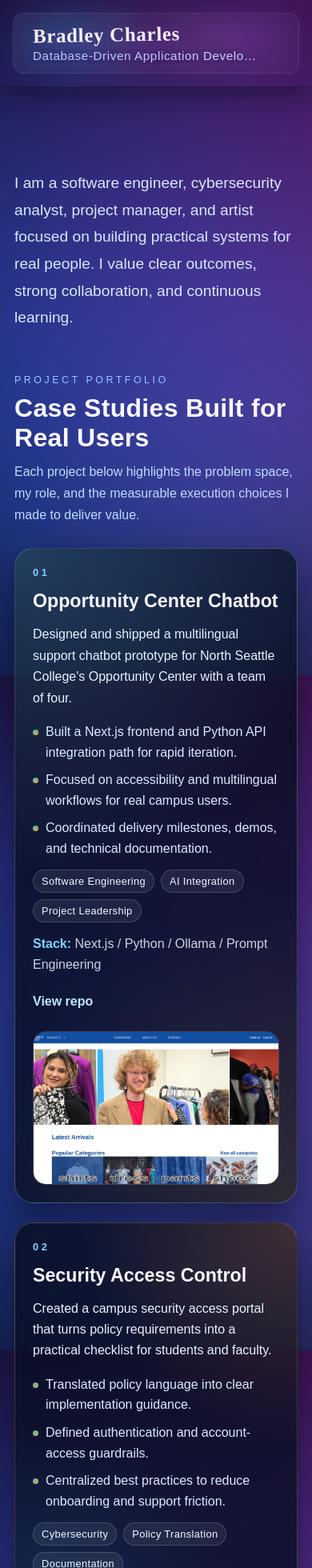
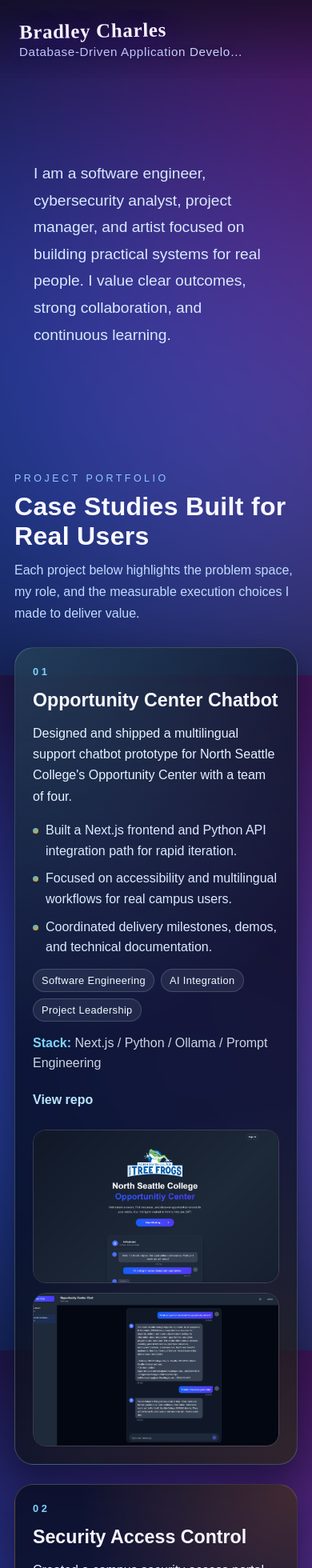
Before and after one commit to BradleyCharles/ProjectBradley, a Next.js app: page / in a window 390 px wide. Shown: the top 1960 px of the page at 80% size. Built offline with nearby package versions, Linux system fonts and the light colour scheme.

Commit message:
Add TiltImage and Lightbox components with responsive styles; refactor navbar and page styles for improved layout

```diff
--- /dev/null
+++ b/src/app/Lightbox.tsx
@@ -0,0 +1,89 @@
+"use client";
+
+import Image from "next/image";
+import { useEffect, useCallback } from "react";
+import styles from "./Lightbox.module.css";
+
+type Props = {
+  images: string[];
+  index: number;
+  projectName: string;
+  onClose: () => void;
+  onNavigate: (index: number) => void;
+};
+
+export default function Lightbox({
+  images,
+  index,
+  projectName,
+  onClose,
+  onNavigate,
+}: Props) {
+  const prev = () => onNavigate((index - 1 + images.length) % images.length);
+  const next = () => onNavigate((index + 1) % images.length);
+
+  const handleKeyDown = useCallback(
+    (e: KeyboardEvent) => {
+      if (e.key === "Escape") onClose();
+      if (e.key === "ArrowRight") next();
+      if (e.key === "ArrowLeft") prev();
+    },
+    // eslint-disable-next-line react-hooks/exhaustive-deps
+    [onClose, index, images.length]
+  );
+
+  useEffect(() => {
+    document.addEventListener("keydown", handleKeyDown);
+    document.body.style.overflow = "hidden";
+    return () => {
+      document.removeEventListener("keydown", handleKeyDown);
+      document.body.style.overflow = "";
+    };
+  }, [handleKeyDown]);
+
+  return (
+    <div
+      className={styles.backdrop}
+      onClick={onClose}
+      role="dialog"
+      aria-modal="true"
+      aria-label={`${projectName} image viewer`}
+    >
+      <button className={styles.close} onClick={onClose} aria-label="Close image viewer">
+        ×
+      </button>
+
+      <div className={styles.imageWrap} onClick={(e) => e.stopPropagation()}>
+        <Image
+          src={images[index]}
+          alt={`${projectName} preview ${index + 1} of ${images.length}`}
+          fill
+          className={styles.image}
+          sizes="90vw"
+        />
+      </div>
+
+      {images.length > 1 && (
+        <>
+          <button
+            className={`${styles.nav} ${styles.navPrev}`}
+            onClick={(e) => { e.stopPropagation(); prev(); }}
+            aria-label="Previous image"
+          >
+            ‹
+          </button>
+          <button
+            className={`${styles.nav} ${styles.navNext}`}
+            onClick={(e) => { e.stopPropagation(); next(); }}
+            aria-label="Next image"
+          >
+            ›
+          </button>
+          <p className={styles.counter} onClick={(e) => e.stopPropagation()}>
+            {index + 1} / {images.length}
+          </p>
+        </>
+      )}
+    </div>
+  );
+}
--- /dev/null
+++ b/src/app/TiltImage.module.css
@@ -0,0 +1,5 @@
+.tilt {
+  transform-style: preserve-3d;
+  will-change: transform;
+  border-radius: 16px;
+}
--- /dev/null
+++ b/src/app/TiltImage.tsx
@@ -0,0 +1,43 @@
+"use client";
+
+import { useRef, MouseEvent } from "react";
+import styles from "./TiltImage.module.css";
+
+type Props = {
+  children: React.ReactNode;
+  className?: string;
+};
+
+export default function TiltImage({ children, className }: Props) {
+  const ref = useRef<HTMLDivElement>(null);
+
+  const handleMouseMove = (e: MouseEvent<HTMLDivElement>) => {
+    const el = ref.current;
+    if (!el) return;
+
+    const { left, top, width, height } = el.getBoundingClientRect();
+    const x = (e.clientX - left) / width - 0.5;   // -0.5 to 0.5
+    const y = (e.clientY - top) / height - 0.5;   // -0.5 to 0.5
+
+    el.style.transform = `perspective(700px) rotateY(${x * 22}deg) rotateX(${-y * 14}deg) scale(1.03)`;
+    el.style.transition = "transform 60ms linear";
+  };
+
+  const handleMouseLeave = () => {
+    const el = ref.current;
+    if (!el) return;
+    el.style.transform = "perspective(700px) rotateY(0deg) rotateX(0deg) scale(1)";
+    el.style.transition = "transform 400ms cubic-bezier(0.22, 1, 0.36, 1)";
+  };
+
+  return (
+    <div
+      ref={ref}
+      className={`${styles.tilt} ${className ?? ""}`}
+      onMouseMove={handleMouseMove}
+      onMouseLeave={handleMouseLeave}
+    >
+      {children}
+    </div>
+  );
+}
--- a/src/app/page.module.css
+++ b/src/app/page.module.css
@@ -2,7 +2,7 @@
   display: flex;
   flex-direction: column;
   gap: 72px;
-  padding: 132px 24px 108px;
+  padding: 0 24px 108px;
   max-width: 1200px;
   margin: 0 auto;
   color: #f8f7ff;
@@ -17,8 +17,12 @@
 
 .hero {
   align-items: center;
+  justify-content: center;
   text-align: center;
+  min-height: 52vh;
+  padding: 0 24px;
 }
+
 
 .subtitle {
   font-size: clamp(1.2rem, 2.8vw, 1.55rem);
@@ -193,6 +197,29 @@
   text-decoration: underline;
 }
 
+.imageButton {
+  all: unset;
+  display: block;
+  cursor: zoom-in;
+  border-radius: 16px;
+}
+
+.imageButton:focus-visible .projectImage {
+  outline: 2px solid #7dd3fc;
+  outline-offset: 2px;
+}
+
+.imageButton:hover .image {
+  filter: brightness(1.08);
+}
+
+.projectImages {
+  display: flex;
+  flex-direction: column;
+  gap: 12px;
+  align-self: stretch;
+}
+
 .projectImage {
   position: relative;
   border-radius: 16px;
@@ -272,7 +299,7 @@
 
 @media (max-width: 720px) {
   .page {
-    padding: 104px 18px 84px;
+    padding: 0 18px 84px;
     gap: 54px;
   }
 
--- a/src/app/page.tsx
+++ b/src/app/page.tsx
@@ -2,6 +2,9 @@
 
 import Image from "next/image";
 import Link from "next/link";
+import { useState } from "react";
+import Lightbox from "./Lightbox";
+import TiltImage from "./TiltImage";
 import styles from "./page.module.css";
 
 type Project = {
@@ -14,6 +17,8 @@ type Project = {
   href?: string;
   repo?: string;
   image?: string;
+  image1?: string;
+  image2?: string;
 };
 
 const projects: Project[] = [
@@ -30,7 +35,8 @@ const projects: Project[] = [
     roles: ["Software Engineering", "AI Integration", "Project Leadership"],
     stack: ["Next.js", "Python", "Ollama", "Prompt Engineering"],
     repo: "https://github.com/SeattleColleges/belindas-closet-nextjs",
-    image: "/belindas-closet.png",
+    image1: "/occb1.png",
+    image2: "/occb2.png",
   },
   {
     id: "security-access",
@@ -89,8 +95,23 @@ const projects: Project[] = [
   },
 ];
 
+type LightboxState = { images: string[]; index: number; projectName: string };
+
+function getProjectImages(project: Project): string[] {
+  if (project.image1 && project.image2) return [project.image1, project.image2];
+  if (project.image) return [project.image];
+  return [];
+}
+
 export default function Home() {
+  const [lightbox, setLightbox] = useState<LightboxState | null>(null);
+
+  const openLightbox = (project: Project, index: number) => {
+    setLightbox({ images: getProjectImages(project), index, projectName: project.name });
+  };
+
   return (
+    <>
     <main className={styles.page}>
       <section className={`${styles.section} ${styles.hero}`} id="top">
         <p className={styles.subtitle}>
@@ -168,7 +189,39 @@ export default function Home() {
                 </div>
               </div>
 
-              {project.image && (
+              {(project.image1 && project.image2) ? (
+                <div className={styles.projectImages}>
+                  <TiltImage>
+                    <button className={styles.imageButton} onClick={() => openLightbox(project, 0)} aria-label={`${project.name} preview 1 — click to enlarge`}>
+                      <div className={styles.projectImage}>
+                        <Image
+                          src={project.image1}
+                          alt={`${project.name} preview 1`}
+                          width={560}
+                          height={320}
+                          className={styles.image}
+                          priority={index === 0}
+                        />
+                      </div>
+                    </button>
+                  </TiltImage>
+                  <TiltImage>
+                    <button className={styles.imageButton} onClick={() => openLightbox(project, 1)} aria-label={`${project.name} preview 2 — click to enlarge`}>
+                      <div className={styles.projectImage}>
+                        <Image
+                          src={project.image2}
+                          alt={`${project.name} preview 2`}
+                          width={560}
+                          height={320}
+                          className={styles.image}
+                        />
+                      </div>
+                    </button>
+                  </TiltImage>
+                </div>
+              ) : project.image ? (
+                <TiltImage>
+                  <button className={styles.imageButton} onClick={() => openLightbox(project, 0)} aria-label={`${project.name} preview — click to enlarge`}>
                     <div className={styles.projectImage}>
                       <Image
                         src={project.image}
@@ -179,7 +232,9 @@ export default function Home() {
                         priority={index === 0}
                       />
                     </div>
-              )}
+                  </button>
+                </TiltImage>
+              ) : null}
             </article>
           ))}
         </div>
@@ -190,8 +245,7 @@ export default function Home() {
           <p className={styles.kicker}>Contact</p>
           <h2>Let&apos;s Build Something Together</h2>
           <p className={styles.sectionLead}>
-            Please reach out via email if you are interested in working with
-            me.
+            Please reach out via email if you are interested in working with me.
           </p>
         </div>
         <div className={styles.contactPanel}>
@@ -227,5 +281,16 @@ export default function Home() {
         </div>
       </section>
     </main>
+
+      {lightbox && (
+        <Lightbox
+          images={lightbox.images}
+          index={lightbox.index}
+          projectName={lightbox.projectName}
+          onClose={() => setLightbox(null)}
+          onNavigate={(i) => setLightbox((prev) => prev ? { ...prev, index: i } : null)}
+        />
+      )}
+    </>
   );
 }
--- a/src/styles/navbar.css
+++ b/src/styles/navbar.css
@@ -6,11 +6,14 @@
   right: 0;
   width: 100%;
   z-index: 50;
-  padding: 1rem;
-  background: transparent;
-  backdrop-filter: blur(14px);
-  -webkit-backdrop-filter: blur(14px);
-  box-shadow: 0 12px 28px rgba(15, 15, 35, 0.45);
+  padding: 1rem 1.5rem;
+  backdrop-filter: blur(18px);
+  -webkit-backdrop-filter: blur(18px);
+  background: linear-gradient(
+    180deg,
+    rgba(11, 11, 21, 0.55) 0%,
+    rgba(11, 11, 21, 0.0) 100%
+  );
 }
 
 .navbar-container {
@@ -20,51 +23,8 @@
   display: flex;
   justify-content: space-between;
   align-items: center;
-  padding: 0.75rem 1.5rem;
-  border-radius: 14px;
-  border: 1px solid rgba(255, 255, 255, 0.08);
-  background: linear-gradient(
-    135deg,
-    rgba(255, 255, 255, 0.06),
-    rgba(255, 255, 255, 0.02)
-  );
-  backdrop-filter: blur(16px);
-  -webkit-backdrop-filter: blur(16px);
-  transition:
-    padding 220ms ease,
-    border-radius 220ms ease;
-}
-
-.navbar-container::before {
-  content: "";
-  position: absolute;
-  inset: -1px;
-  border-radius: inherit;
-  background:
-    radial-gradient(
-      180px at 20% 30%,
-      rgba(34, 211, 238, 0.35),
-      transparent 55%
-    ),
-    radial-gradient(
-      180px at 80% 20%,
-      rgba(168, 85, 247, 0.32),
-      transparent 60%
-    ),
-    radial-gradient(
-      260px at 50% 60%,
-      rgba(244, 114, 182, 0.22),
-      transparent 65%
-    );
-  opacity: 0.65;
-  filter: blur(18px);
-  z-index: 0;
-  pointer-events: none;
-}
-
-.navbar-container > * {
-  position: relative;
-  z-index: 1;
+  padding: 0.5rem 0;
+  transition: padding 220ms ease;
 }
 
 .navbar-brand {
```
Also changed, not shown: src/app/Lightbox.module.css (added, +113 -0 lines), public/occb1.png (added), public/occb2.png (added). Lines whose indentation alone changed are shown as unchanged.
